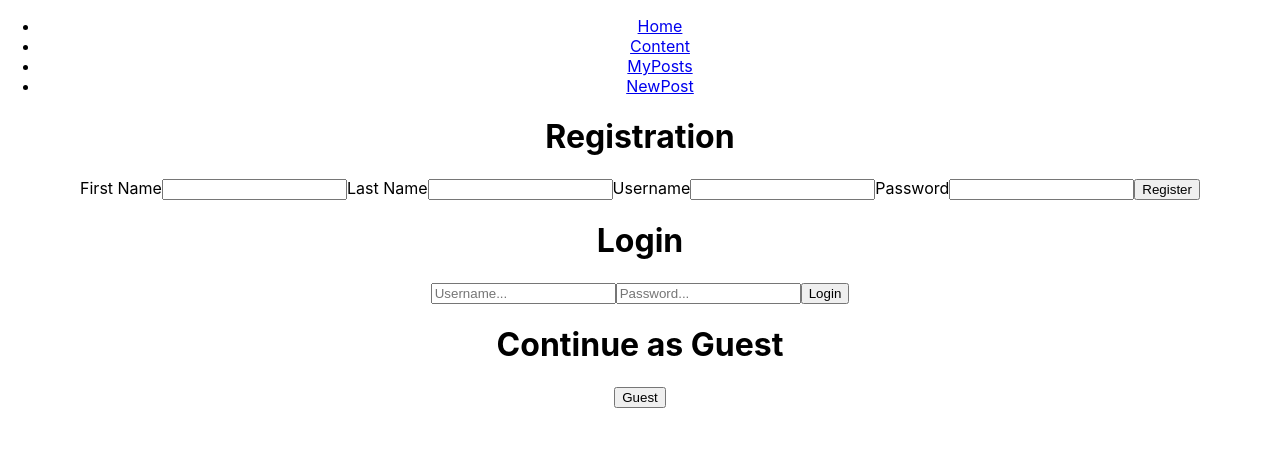
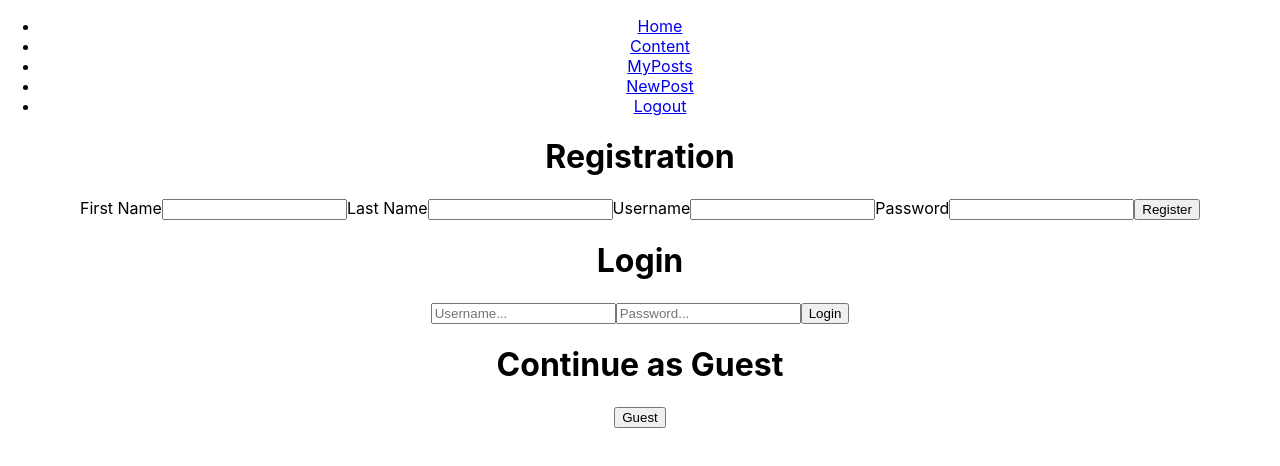
Before and after one commit to willjantscher/Z_Prefix_Blog, a React (Create React App) app in the folder client/: page / in a window 1280 px wide. Shown: the top 466 px of the page. Built offline with nearby package versions, Linux system fonts and the light colour scheme; no server answers.

Commit message:
added logout feature that clears local storage

```diff
--- a/client/src/_Navbar.js
+++ b/client/src/_Navbar.js
@@ -29,6 +29,10 @@ class _Navbar extends Component {
             }
         }
 
+    logout = () => {
+        localStorage.clear();
+    }
+
     render() {
         // console.log(this.state.MenuItems)
         return(
@@ -43,6 +47,11 @@ class _Navbar extends Component {
                             </li>
                         )
                     })}
+                    <li key="logout">
+                        <a className="" href="/" onClick={this.logout()}>
+                            Logout
+                        </a>
+                    </li>
                 </ul>
             </nav>
         );
```
